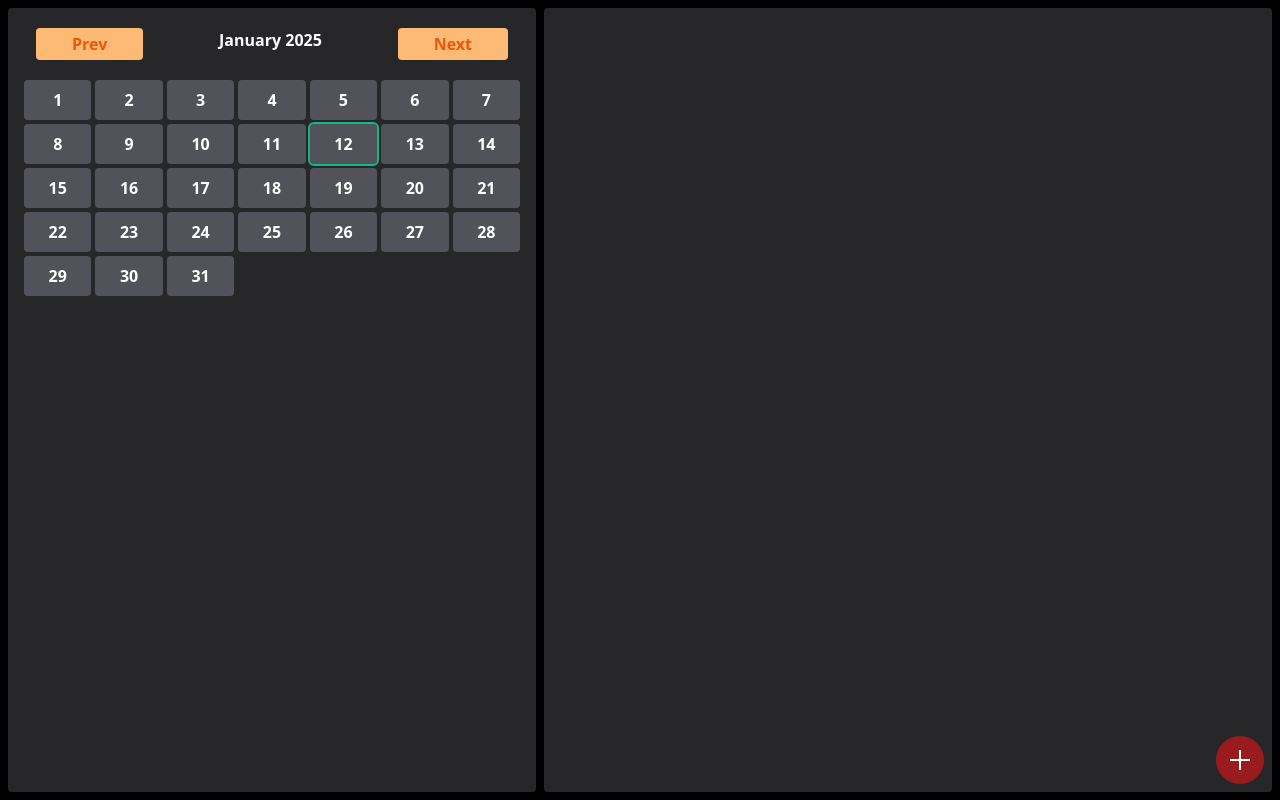
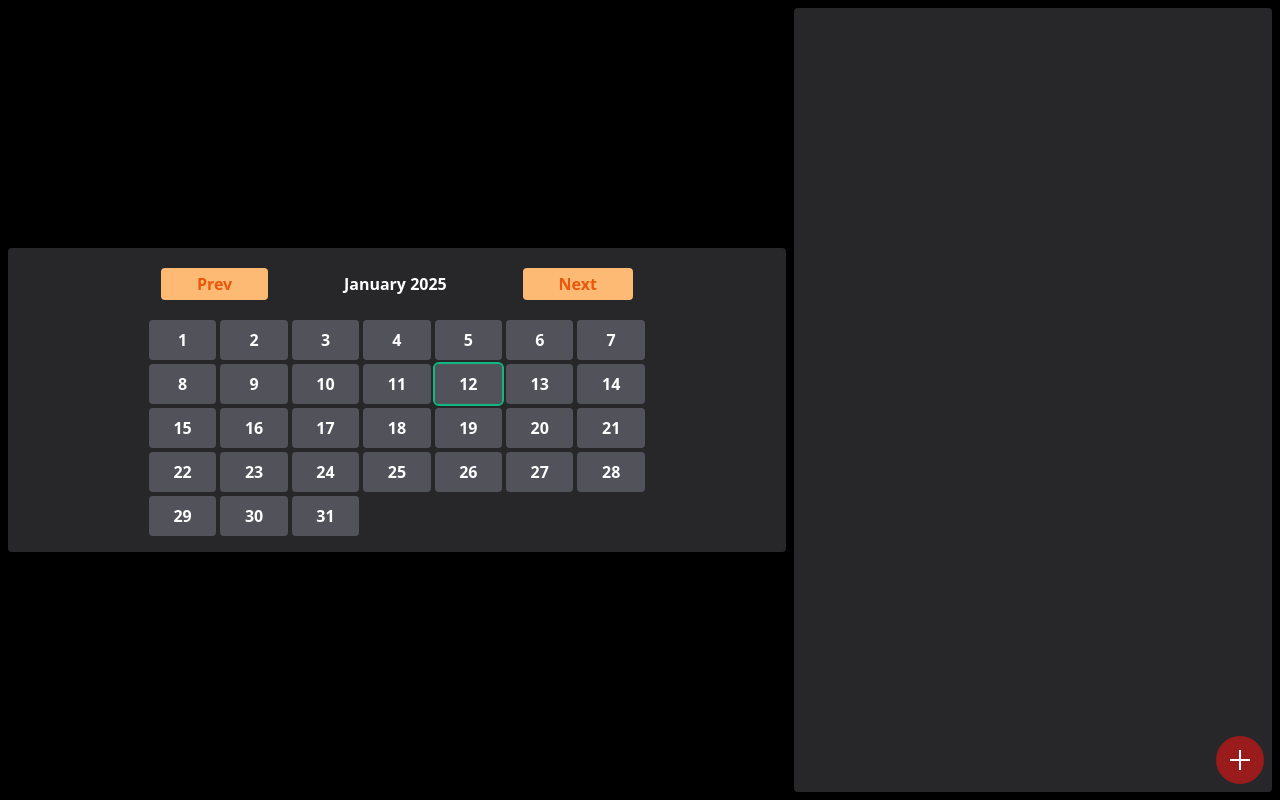
Before and after one commit to charan-nunnabhatla/habit-pro, a Next.js app: page / in a window 1280 px wide. Built offline with nearby package versions, Linux system fonts and the light colour scheme.

Commit message:
added today button

```diff
--- a/app/containers/calendar-container.tsx
+++ b/app/containers/calendar-container.tsx
@@ -38,20 +38,30 @@ export default function CalendarContainer() {
     });
   };
 
+  const setToday = () => {
+    const today = dayjs();
+    setCalendar({
+      year: today.year(),
+      month: today.month(),
+      date: today.date(),
+      totalDays: today.daysInMonth(),
+    });
+  };
+
   return (
-    <div className="flex flex-col items-center w-full h-fit md:h-full md:w-fit p-2 bg-zinc-800 rounded">
-      <div className="w-full md:w-[60vw] lg:w-[40vw]">
+    <div className="flex flex-col items-center w-full h-fit p-2 bg-zinc-800 rounded">
+      <div className="w-full md:w-fit lg:w-[40vw]">
         <div className="text-white font-bold flex justify-between py-3 px-5">
           <button
             className="px-9 hover:ring-2 hover:ring-orange-900 duration-200 py-1 rounded bg-orange-300 text-orange-600"
             onClick={prevBtn}>
             Prev
           </button>
-          <span>
+          <span
+            onClick={setToday}
+            className="px-3 whitespace-nowrap flex items-center cursor-pointer">
             {dayjs(
-              `${calendar.year}-${calendar.month + 1}-${
-                calendar.date
-              }`
+              `${calendar.year}-${calendar.month + 1}-${calendar.date}`
             ).format("MMMM YYYY")}
           </span>
           <button
```
